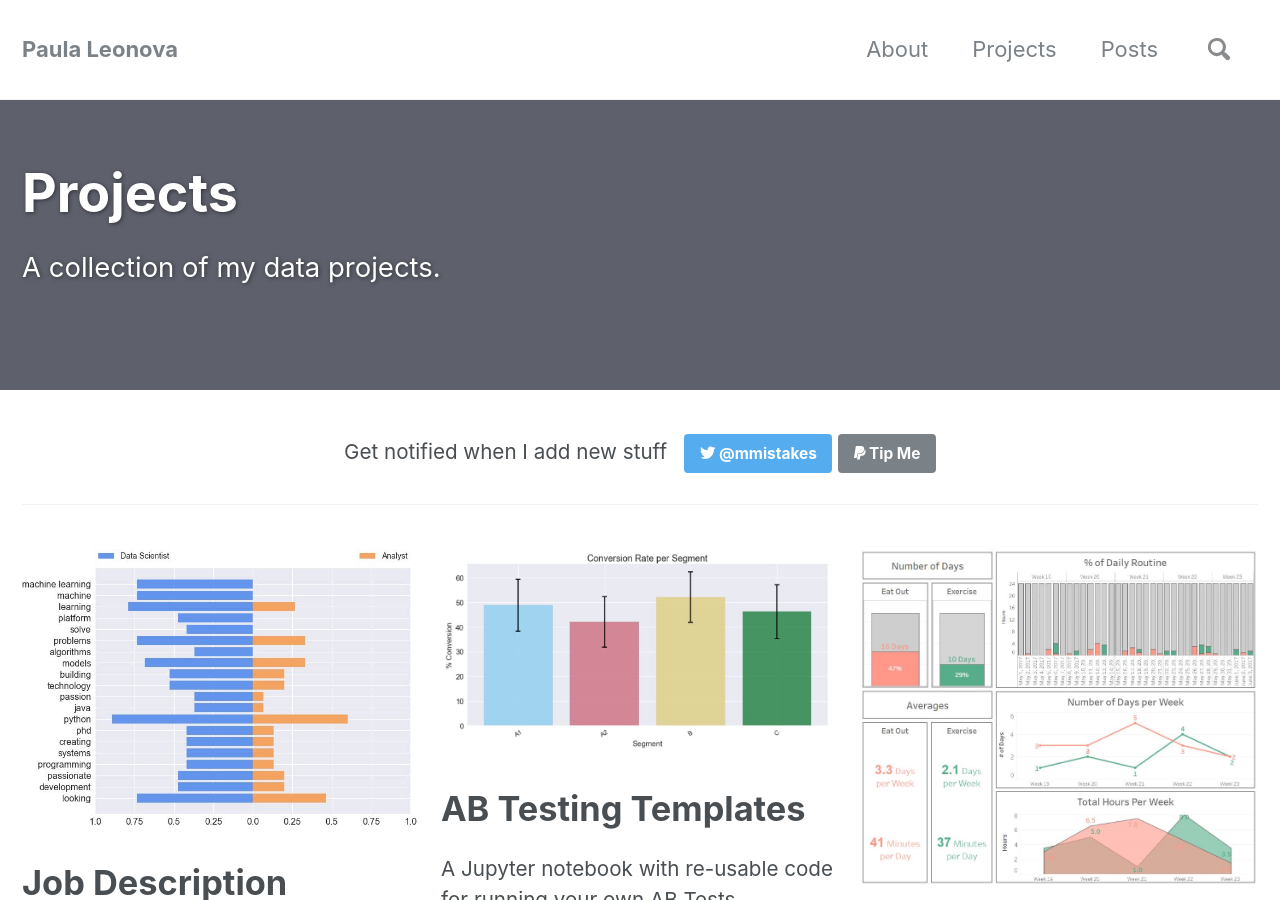
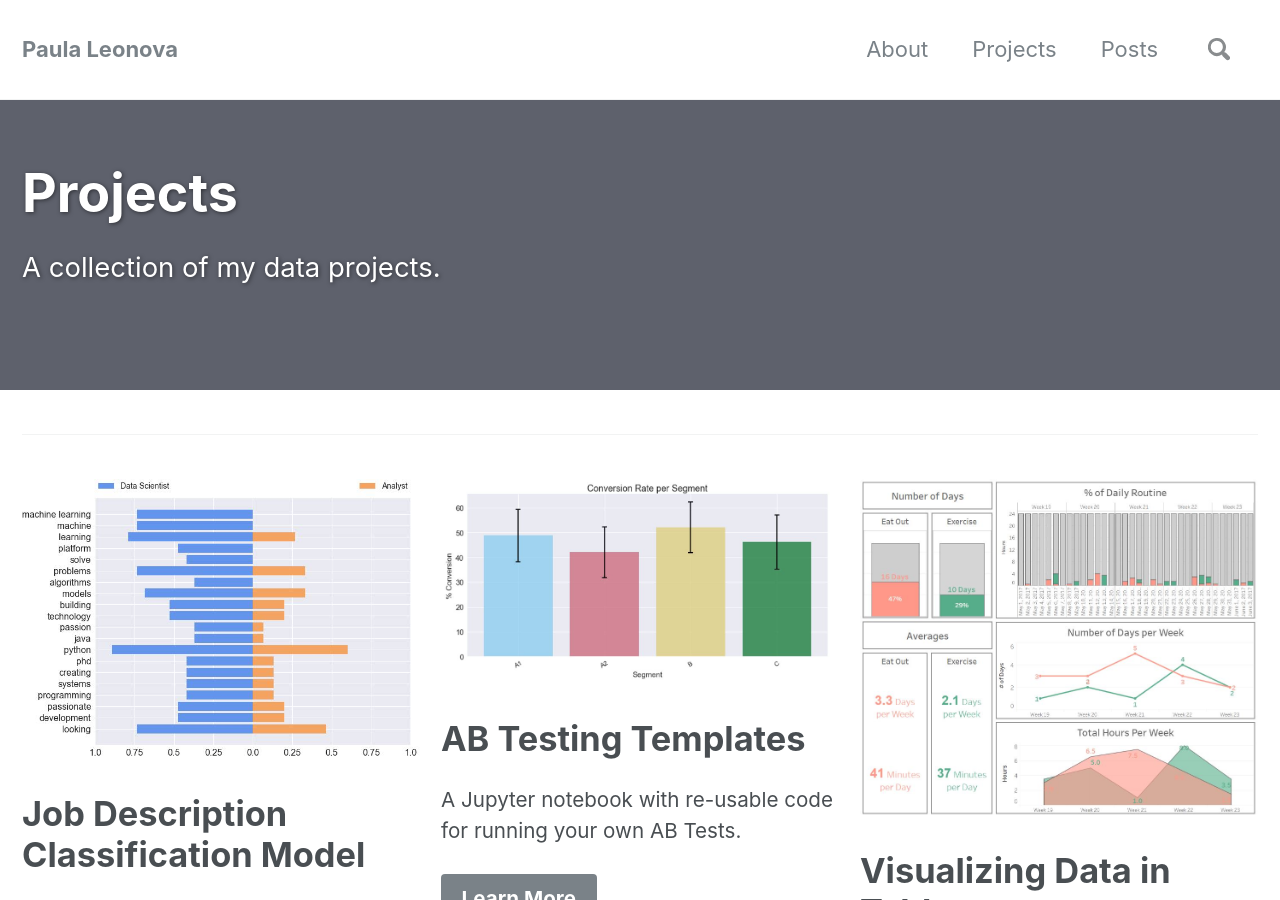
Before and after one commit to pleonova/pleonova.github.io, a Jekyll site: the page built from _pages/projects.md, in a window 1280 px wide and 900 px high. Built offline with Jekyll 4.4.1, drawn with Linux system fonts in a browser that asks for light colours; nearby versions of some CDN libraries.

Commit message:
Remove bottom excerpt

```diff
--- a/_pages/projects.md
+++ b/_pages/projects.md
@@ -40,8 +40,7 @@ feature_row:
     btn_label: "Learn More"
 github:
   - excerpt: '{::nomarkdown}<iframe style="display: inline-block;" src="https://ghbtns.com/github-btn.html?user=mmistakes&repo=minimal-mistakes&type=star&count=true&size=large" frameborder="0" scrolling="0" width="160px" height="30px"></iframe> <iframe style="display: inline-block;" src="https://ghbtns.com/github-btn.html?user=mmistakes&repo=minimal-mistakes&type=fork&count=true&size=large" frameborder="0" scrolling="0" width="158px" height="30px"></iframe>{:/nomarkdown}'
-intro:
-  - excerpt: 'Get notified when I add new stuff &nbsp; [<i class="fab fa-twitter"></i> @mmistakes](https://twitter.com/mmistakes){: .btn .btn--twitter} [<i class="fab fa-paypal"></i> Tip Me](https://www.paypal.me/mmistakes){: .btn .btn--primary}'
+
 ---
 
 {% include feature_row id="intro" type="center" %}
```
